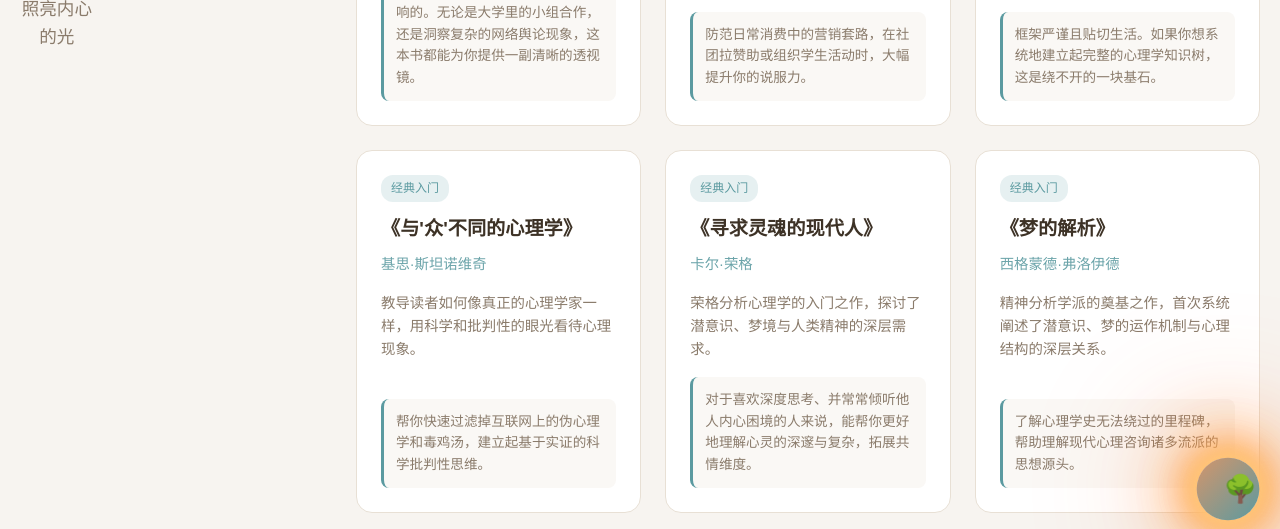
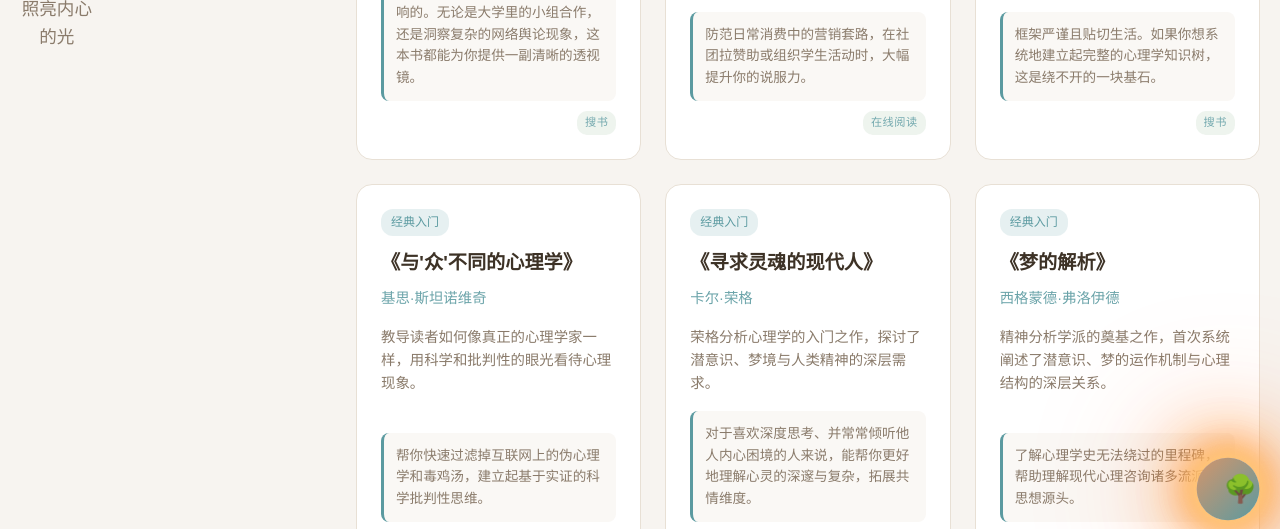
Before and after one commit to yu070159/xinling-shudong, a website: page books.html in a window 1280 px wide. Shown: the part 259-788 px from the top of the page. Drawn offline with nearby package versions, Linux system fonts and the light colour scheme; no server answers.

Commit message:
修复：书洞Supabase数据覆盖静态数据导致豆瓣链接残留 + 新增PDF直读资源 + 访问类型徽章

```diff
--- a/books-data.js
+++ b/books-data.js
@@ -1199,6 +1199,58 @@ const libraryData = [
     },
 
     // ═══════════════════════════════════════════════
+    // PDF直读 — 公版/开源/开放获取，可直接下载或在线阅读
+    // ═══════════════════════════════════════════════
+    {
+        title: "《心理学》免费教材 (OpenStax Psychology 2e)",
+        author: "莱斯大学 OpenStax",
+        desc: "完全免费的大学级心理学导论教材，内容涵盖感知、记忆、学习、情绪、人格、心理障碍等全部核心主题。直接提供PDF下载。",
+        reason: "与售价数百元的商业教材同等质量但完全免费，适合系统自学心理学的同学，支持网页阅读和PDF下载。",
+        category: "免费资源",
+        link: "https://openstax.org/details/books/psychology-2e"
+    },
+    {
+        title: "《社会心理学》开源教材 (Principles of Social Psychology)",
+        author: "明尼苏达大学开源教材项目",
+        desc: "完整的大学社会心理学开源教材，覆盖社会认知、态度、从众、群体行为等主题，提供PDF和在线版。",
+        reason: "免费且高质量的社会心理学教材，被多所大学采用，支持直接下载PDF。",
+        category: "免费资源",
+        link: "https://open.umn.edu/opentextbooks/textbooks/principles-of-social-psychology"
+    },
+    {
+        title: "古腾堡计划 · 心理学经典书库",
+        author: "Project Gutenberg",
+        desc: "包含弗洛伊德、荣格、威廉·詹姆斯等心理学先驱的英文原版著作，全部可免费下载为PDF/ePub/Kindle格式。",
+        reason: "《梦的解析》《精神分析引论》《心理学原理》等经典著作英文原版免费下载，适合中英对照阅读。",
+        category: "免费资源",
+        link: "https://www.gutenberg.org/ebooks/subjects/search/psychology"
+    },
+    {
+        title: "心理学历史上经典论文全集 (Classics in the History of Psychology)",
+        author: "约克大学 - Christopher D. Green",
+        desc: "收集了从古希腊到20世纪心理学史上最重要的原创论文全文，包括詹姆斯、弗洛伊德、华生、斯金纳等。",
+        reason: "直接阅读心理学大师的原著论文而非二手解读，每篇都有HTML网页版可直接在线阅读。",
+        category: "免费资源",
+        link: "https://psychclassics.yorku.ca/"
+    },
+    {
+        title: "APA 开放获取心理学论文",
+        author: "美国心理学会 (APA)",
+        desc: "美国心理学会官方开放获取论文集合，所有文章均可免费全文下载PDF，涵盖临床、认知、发展等全部领域。",
+        reason: "全球最权威的心理学学术组织的免费论文——了解心理学最新研究发现的直接窗口。",
+        category: "免费资源",
+        link: "https://www.apa.org/pubs/journals/open-access"
+    },
+    {
+        title: "B-OK / Z-Library 镜像 (全球最大电子书库)",
+        author: "Z-Library Project",
+        desc: "全球最大的免费电子书搜索引擎，包含海量心理学中英文书籍的PDF/ePub/Mobi格式下载链接。",
+        reason: "几乎能找到任何心理学书籍的电子版——鸠摩搜书搜不到时来这里，注意遵守当地版权法规。",
+        category: "免费资源",
+        link: "https://zh.z-lib.gs/"
+    },
+
+    // ═══════════════════════════════════════════════
     // 公开课 — 国内外优质心理学视频课程
     // ═══════════════════════════════════════════════
     {
--- a/books.html
+++ b/books.html
@@ -197,6 +197,18 @@
             border-radius: 8px;
             color: var(--text-secondary);
             border-left: 3px solid var(--accent);
+        }
+
+        .access-badge {
+            align-self: flex-end;
+            margin-top: 10px;
+            font-size: 0.7rem;
+            padding: 3px 8px;
+            border-radius: 10px;
+            background: rgba(123, 168, 120, 0.15);
+            color: var(--accent);
+            letter-spacing: 0.5px;
+            opacity: 0.85;
         }
 
         .empty-state {
@@ -465,8 +477,10 @@
         const showRecommendBtn = document.getElementById('showRecommendBtn');
         const recommendModal = document.getElementById('recommendModal');
 
-        // 从 Supabase 加载资源，失败则降级到静态数据
+        // 以 books-data.js 精选数据为基础，追加用户在 Supabase 中提交的独有资源
         async function loadResources() {
+            allResources = [...libraryData];
+            const staticTitles = new Set(libraryData.map(r => r.title));
             try {
                 const { data, error } = await sb
                     .from('resources')
@@ -474,7 +488,9 @@
                     .order('created_at', { ascending: false });
                 if (error) throw error;
                 if (data && data.length > 0) {
-                    allResources = data.map(r => ({
+                    const userEntries = data
+                        .filter(r => !staticTitles.has(r.title))
+                        .map(r => ({
                             title: r.title,
                             author: r.author,
                             desc: r.description,
@@ -482,12 +498,11 @@
                             category: r.category,
                             link: r.link
                         }));
-                    return;
+                    allResources = [...userEntries, ...allResources];
                 }
             } catch (err) {
-                console.warn('Supabase 资源加载失败，使用静态数据:', err.message);
+                console.warn('Supabase 资源加载失败，仅使用静态数据:', err.message);
             }
-            allResources = libraryData;
         }
 
         function renderCards() {
@@ -518,13 +533,16 @@
                     card.className = 'book-card';
                     card.href = item.link;
                     card.target = "_blank";
+                    card.rel = "noopener";
 
+                    const accessLabel = getAccessLabel(item.link);
                     card.innerHTML = `
                         <span class="tag">${item.category}</span>
                         <h3 class="book-title">${item.title}</h3>
                         <p class="book-author">${item.author}</p>
                         <p class="book-desc">${item.desc}</p>
                         <div class="book-reason">${item.reason}</div>
+                        <span class="access-badge">${accessLabel}</span>
                     `;
                     booksGrid.appendChild(card);
                 });
@@ -557,6 +575,14 @@
                 toast.classList.add('hide');
                 toast.classList.remove('show');
             }, 2000);
+        }
+
+        function getAccessLabel(link) {
+            if (/weread\.qq\.com|archive\.org\/details|manybooks\.net|verywellmind|psychologytoday|simplypsychology|nobaproject|socialpsychology|psychinaxiv|doaj\.org|ncpssd\.org|hanspub\.org|ncbi\.nlm|researchgate|zhihu\.com|xinli001|cpsbeijing/.test(link)) return '在线阅读';
+            if (/gutenberg\.org|openstax\.org|ocw\.mit\.edu/.test(link)) return 'PDF下载';
+            if (/bilibili|icourse163|ted\.com|coursera/.test(link)) return '视频';
+            if (/jiumodiary/.test(link)) return '搜书';
+            return '在线阅读';
         }
 
         // 推荐弹窗逻辑（DOMContentLoaded 后绑定，避免元素未加载）
```
Lines whose indentation alone changed are shown as unchanged.
